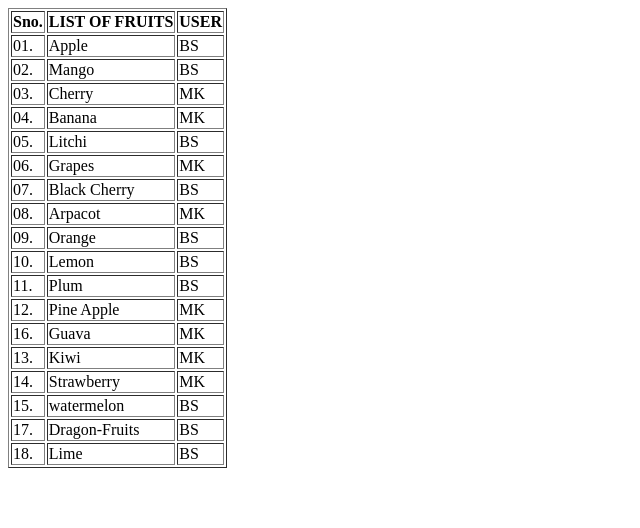
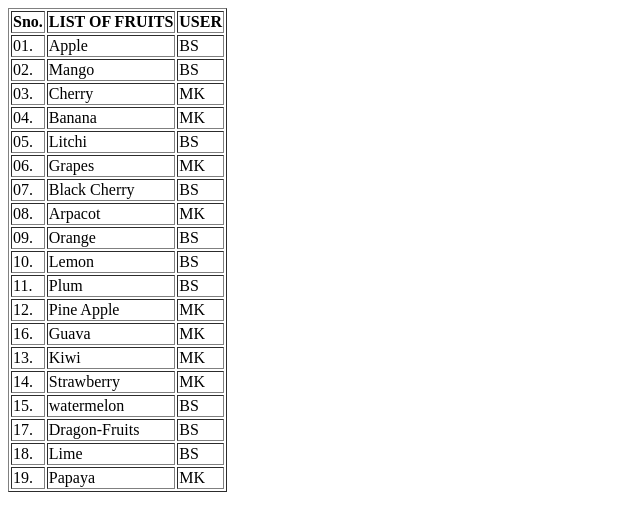
Before and after one commit to BeantGit/webapplication, a plain HTML site: page WebContent/index.html in a window 1280 px wide. Shown: the whole page, without its empty margins (0-640 px from the left). Drawn offline with Linux system fonts and the light colour scheme.

Commit message:
19 Papaya

```diff
--- a/WebContent/index.html
+++ b/WebContent/index.html
@@ -25,9 +25,7 @@
 	<tr><td>15.</td><td>watermelon</td><td>BS</td></tr>
 	<tr><td>17.</td><td>Dragon-Fruits</td><td>BS</td></tr>
 	<tr><td>18.</td><td>Lime</td><td>BS</td></tr>
-
-
-
+	<tr><td>19.</td><td>Papaya</td><td>MK</td></tr>
 
 
 </table>
```
